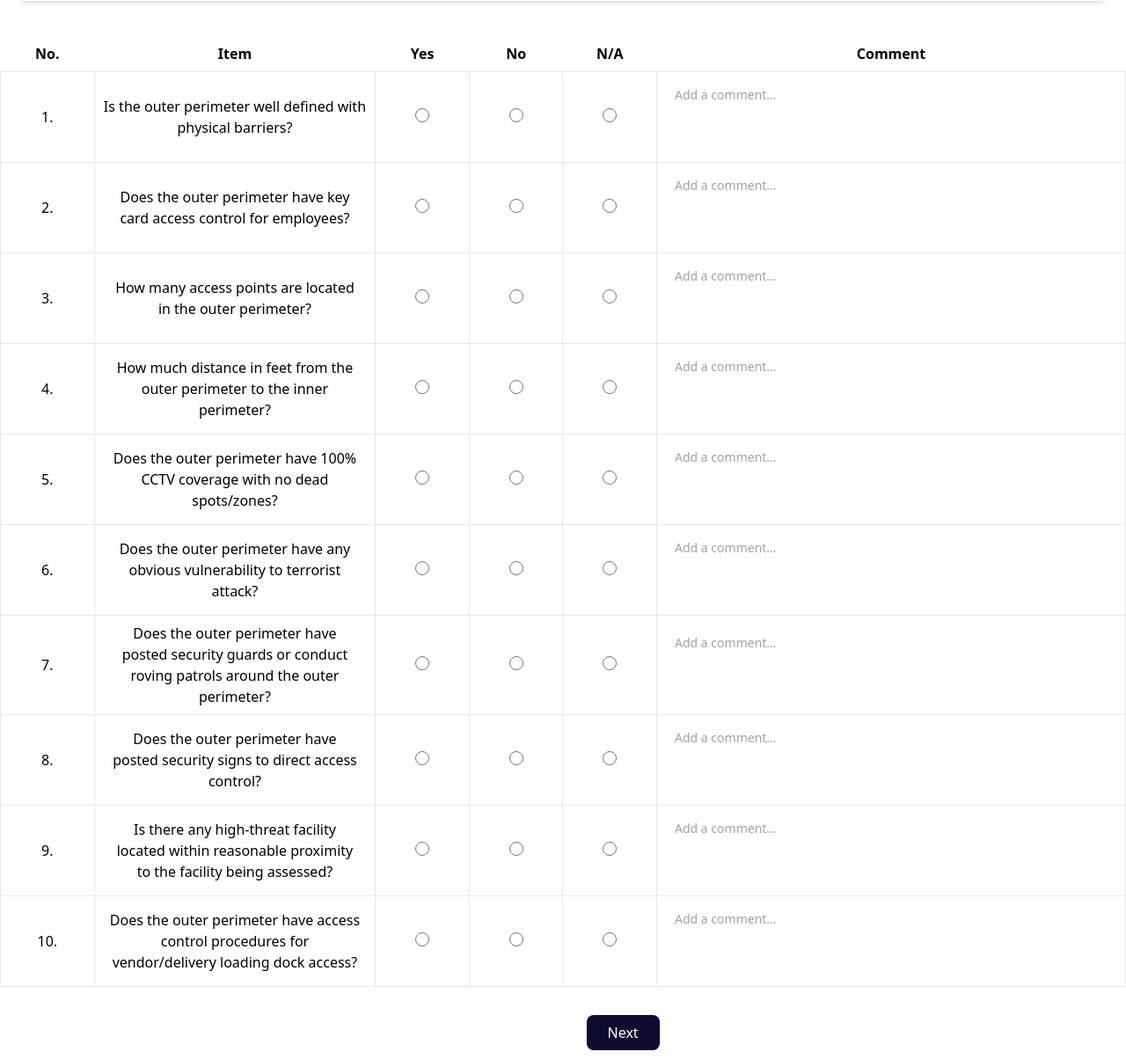
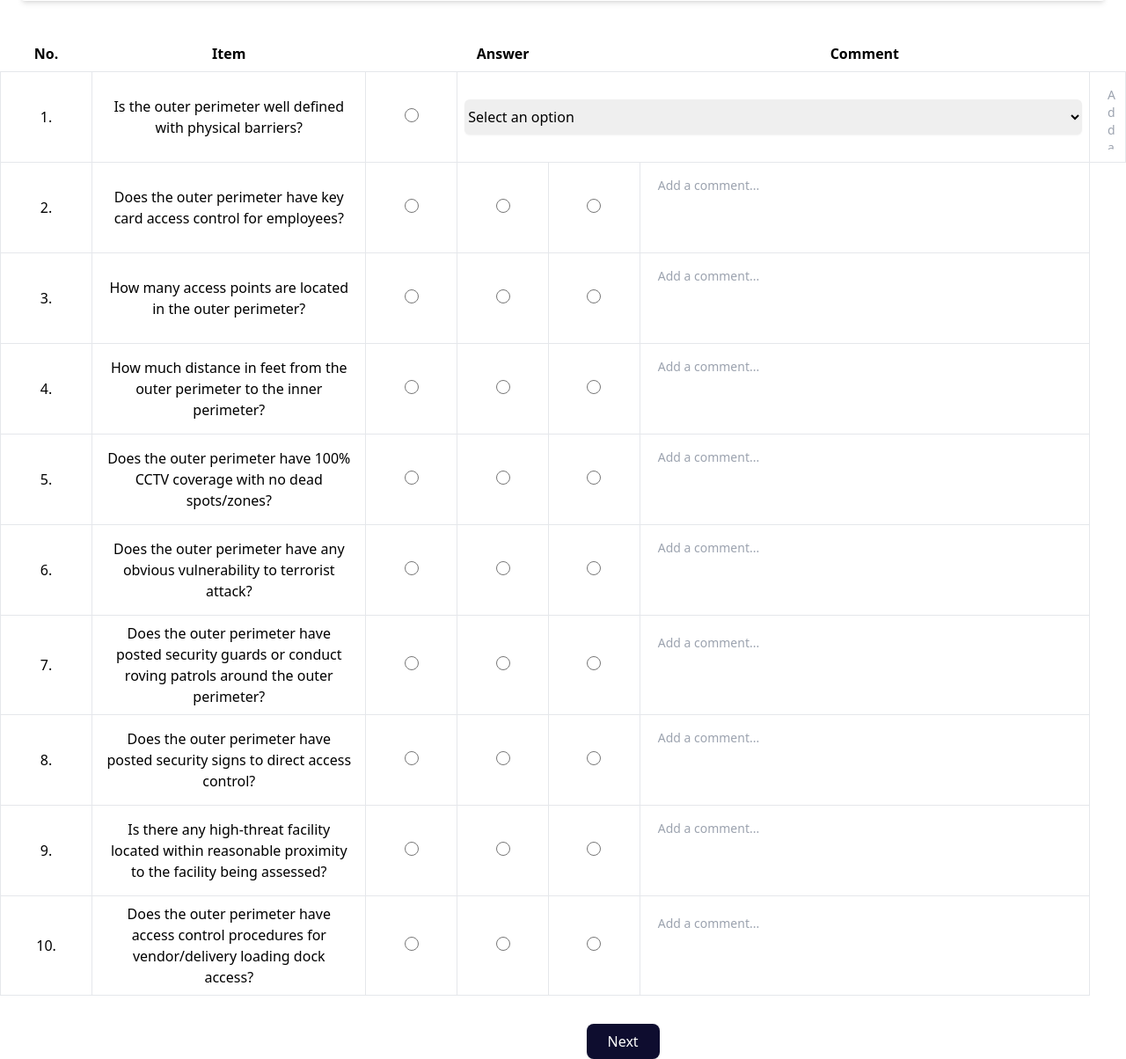
Before and after one commit to Ika1009/Tharos-Web-App, a PHP site: page /report/report.php in a window 1280 px wide. Shown: the part 806-2010 px from the top of the page at 88% size. Run offline with PHP 8.4, Linux system fonts and the light colour scheme; the visitor is signed in with stand-in values (Sample User, id 1); style sheets or scripts are compiled from the project's sources; some libraries are stand-ins or nearby versions.

Commit message:
dropdown menu instead of radio input

```diff
--- a/report/report.php
+++ b/report/report.php
@@ -115,9 +115,7 @@
             <tr>
               <th class="w-1/12 px-2 py-2 text-center">No.</th> <!-- Adjusted width and centered text -->
               <th class="w-3/12 px-2 py-2 text-center">Item</th>
-              <th class="w-1/12 px-2 py-2 text-center">Yes</th>
-              <th class="w-1/12 px-2 py-2 text-center">No</th>
-              <th class="w-1/12 px-2 py-2 text-center">N/A</th> <!-- Narrower width and centered text -->
+              <th class="w-3/12 px-2 py-2 text-center" colspan="3">Answer</th>
               <th class="w-5/12 px-2 py-2 text-center">Comment</th> <!-- Adjusted width and centered text -->
             </tr>
           </thead>
@@ -133,21 +131,13 @@
                   class="form-radio h-4 w-4 text-indigo-600 transition duration-150 ease-in-out"
                 />
               </td>
-              <td class="border px-2 py-2 text-center">
-                <input
-                  type="radio"
-                  name="q1"
-                  value="no"
-                  class="form-radio h-4 w-4 text-indigo-600 transition duration-150 ease-in-out"
-                />
-              </td>
-              <td class="border px-2 py-2 text-center">
-                <input
-                  type="radio"
-                  name="q1"
-                  value="no-answer"
-                  class="form-radio h-4 w-4 text-indigo-600 transition duration-150 ease-in-out"
-                />
+              <td class="border px-2 py-2 text-center" colspan="3">
+                <select name="q1" class="form-select h-10 rounded-md shadow-sm w-full">
+                    <option value="" selected disabled>Select an option</option>
+                    <option value="yes">Yes</option>
+                    <option value="no">No</option>
+                    <option value="no-answer">N/A</option>
+                </select>
               </td>
               <td class="border px-2 py-2">
                 <textarea
```
